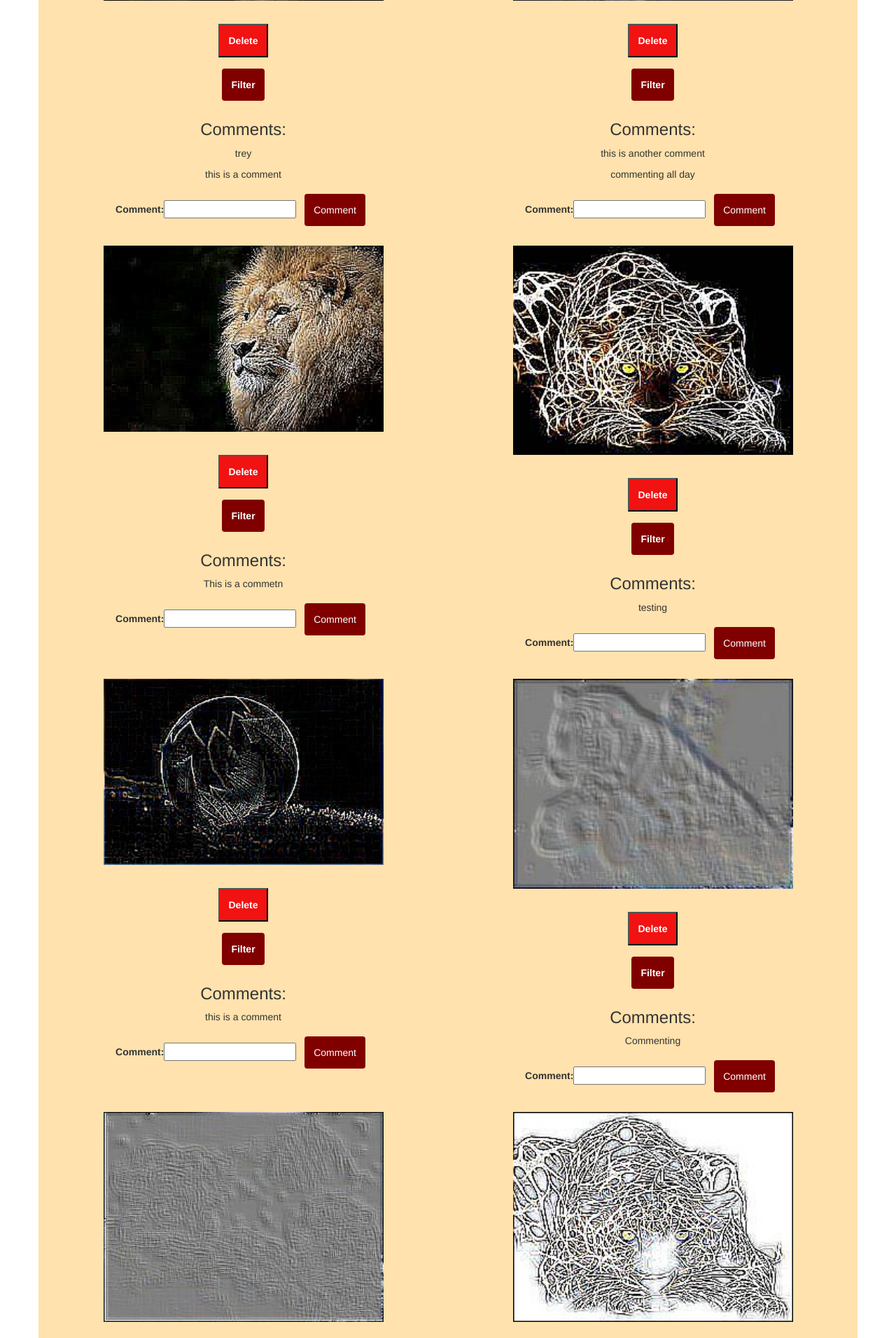
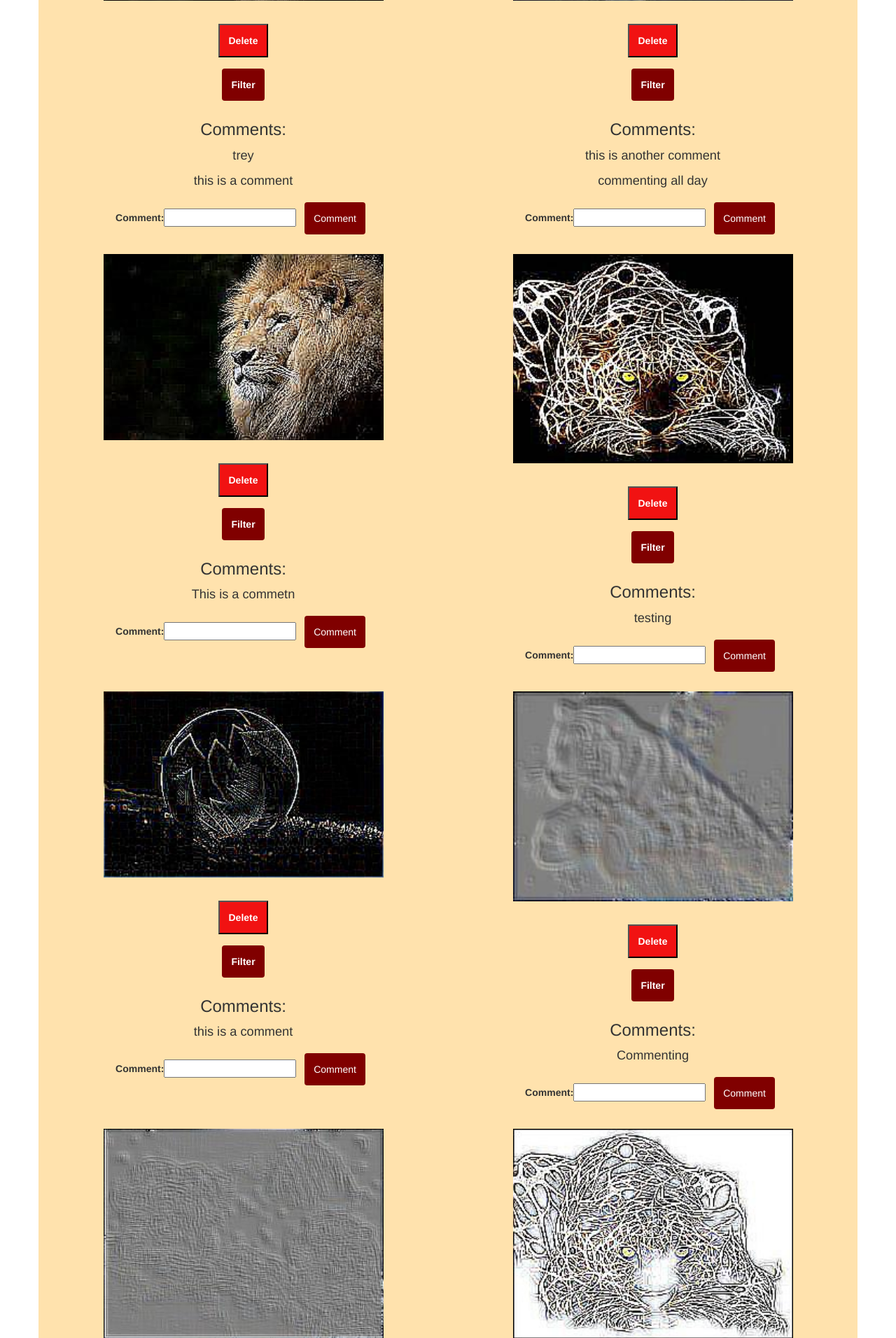
Before and after one commit to OQuinonez/Django-Instagram, a Django app: page /insta/feed/ in a window 1280 px wide. Shown: the part 545-2457 px from the top of the page at 70% size. Run offline with Django 3.2, Linux system fonts and the light colour scheme; data comes from the database, SQL or seed files in the repository; some libraries are stand-ins or nearby versions.

Commit message:
Added a font size to the class comment

```diff
--- a/Instagram/static/Instagram/style/style.css
+++ b/Instagram/static/Instagram/style/style.css
@@ -7,8 +7,6 @@
     padding: 10px;
     width: 50%;
     height: 95%;
-    /* margin-bottom: 15px;
-    margin-right: 6px; */
 }
 
 img {
@@ -37,3 +35,7 @@ img {
     padding: 12px;
     margin: 8px;
 }
+
+.comment {
+    font-size: 1.3em;
+}
```
